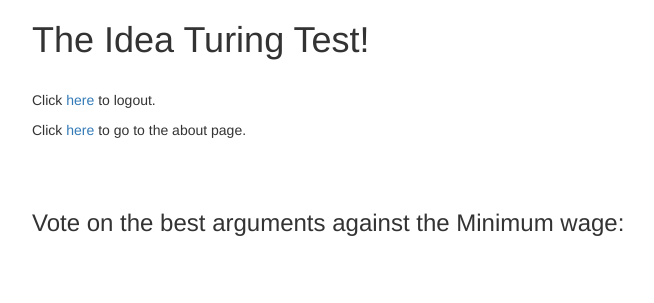
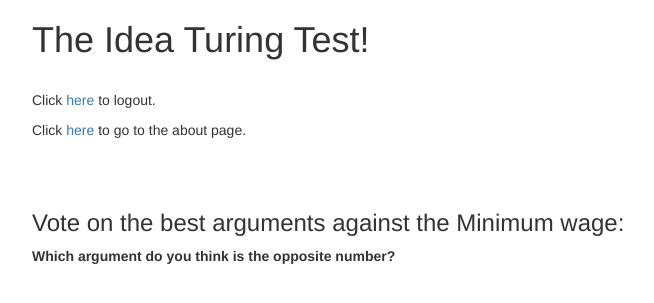
Before and after one commit to tzane/IdeaTuringTest, a Flask app: page / in a window 1280 px wide. Shown: the top 303 px of the page, without its empty margins (38-692 px from the left). Run offline with Flask 2, Linux system fonts and the light colour scheme; the visitor is signed in with stand-in values (Sample User, id 1); data that the repository does not hold is empty; some libraries are stand-ins or nearby versions.

Commit message:
Modify index.html

```diff
--- a/templates/index.html
+++ b/templates/index.html
@@ -17,6 +17,7 @@
         <strong>Argument:</strong> {{ argument.description }} <br>
       <br>
       {% endfor %}
+      <p><strong>Which argument do you think is the opposite number?</strong></p>
       {% if error %}
         <p class="error"><strong>Error:</strong> {{ error }}</p>
       {% endif %}
```
